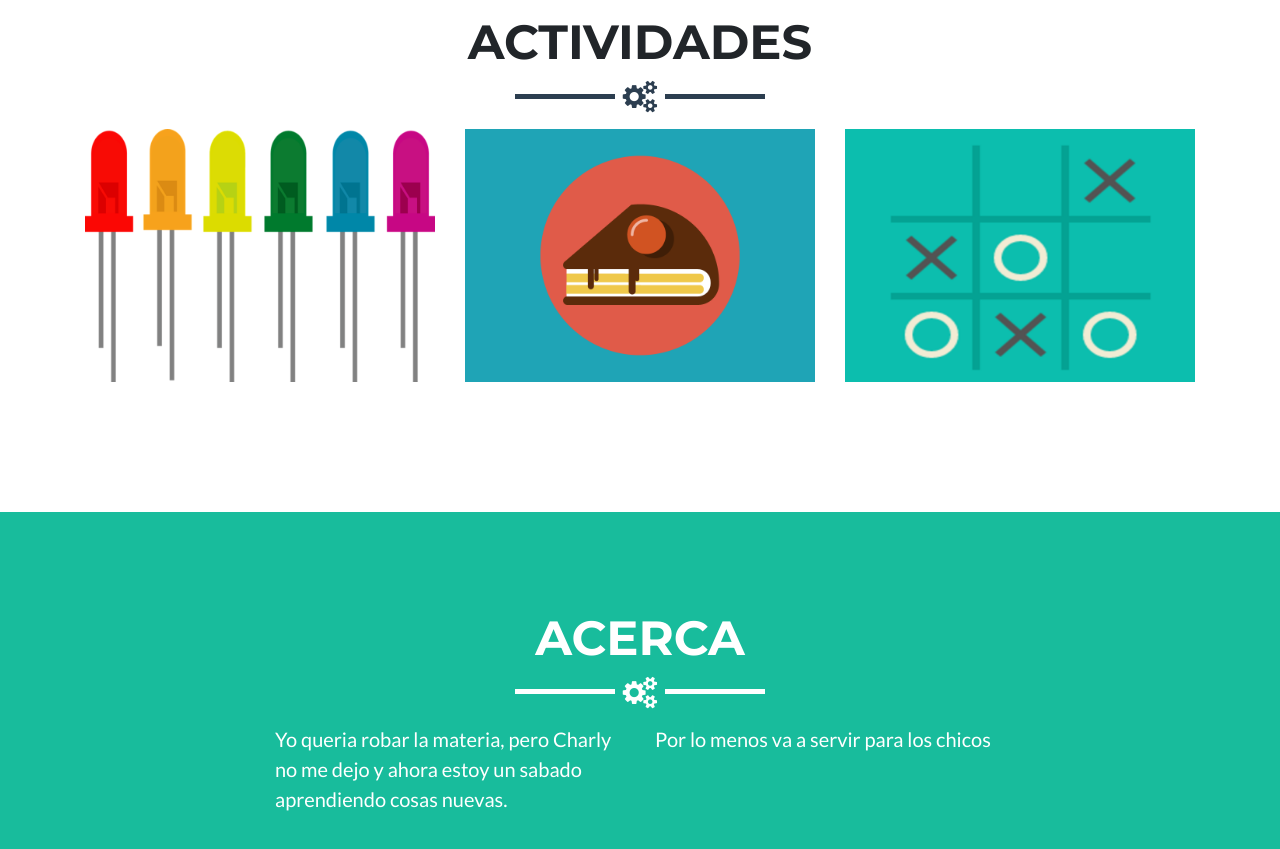
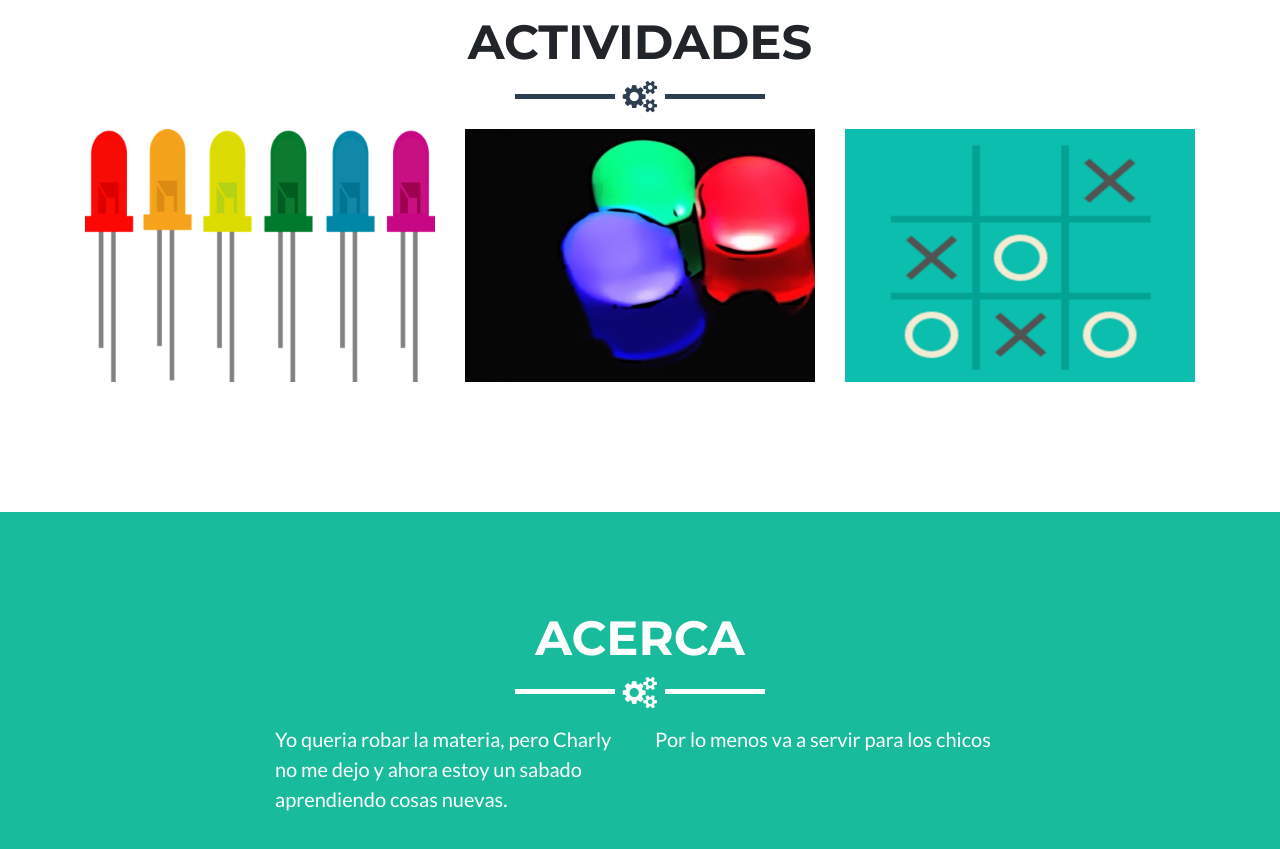
Before and after one commit to santiagoladavaz/TestBlockly, a plain HTML site: page index.html in a window 1280 px wide. Shown: the part 820-1669 px from the top of the page. Drawn offline with Linux system fonts and the light colour scheme.

Commit message:
Se actualiza imagen

```diff
--- a/index.html
+++ b/index.html
@@ -83,7 +83,7 @@
                  <i class="fa fa-play-circle-o fa-3x"></i>
                 </div>
               </div>
-              <img class="img-fluid" src="img/portfolio/cake.png" alt="">
+              <img class="img-fluid" src="img/portfolio/secuencia.png" alt="">
             </a>
           </div>
           <div class="col-sm-4 portfolio-item">
```
Also changed, not shown: img/portfolio/cake.png (deleted), img/portfolio/secuencia.png (added).
